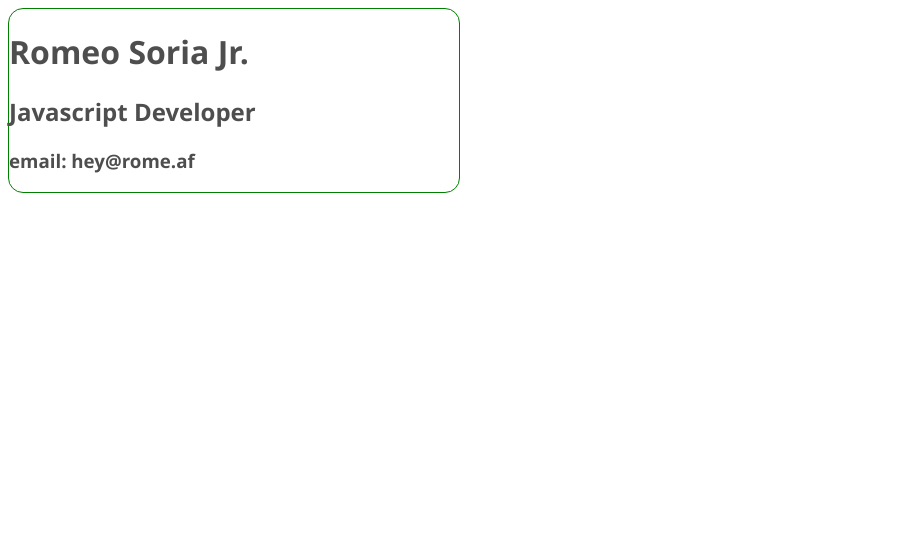
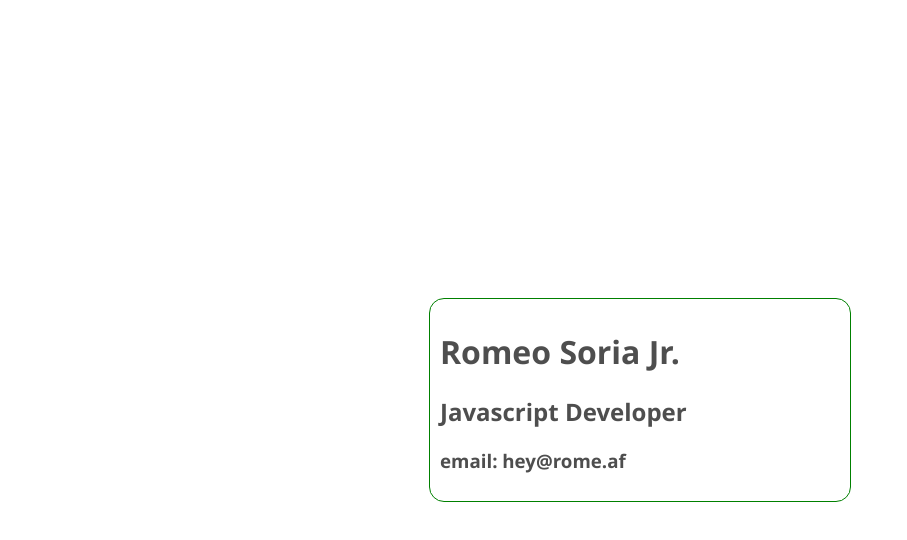
Before and after one commit to romeosoriajr/suprome, an Eleventy site: page src/index.njk in a window 1280 px wide. Shown: the whole page, without its empty margins (0-907 px from the left). Built offline with nearby package versions, Linux system fonts and the light colour scheme; Eleventy itself is replaced by a stand-in of ours; files that its build step writes are made by us from their sources.

Commit message:
centered profilecard

```diff
--- a/src/_includes/default.njk
+++ b/src/_includes/default.njk
@@ -8,6 +8,8 @@ title: Romeo Soria Jr.
     <title>{{ title }}</title>
   </head>
   <body>
-    {{ content | safe }}
+    <div class="container">
+      {{ content | safe }}
+    </div>
   </body>
 </html>
--- a/src/css/styles.css
+++ b/src/css/styles.css
@@ -4,8 +4,25 @@
   color: #4E4E4E;
 }
 
-.profile-card .card {
-  max-width: 450px;
+html, body {
+  height: 100%;
+}
+
+body {
+  margin: 0;
+}
+
+.container {
+  height: 100%;
+  display: flex;
+  align-items: center;
+  justify-content: center;
+}
+
+
+.profile-card{
+  padding: 10px;
+  min-width: 400px;
   border: 1px solid green;
   border-radius: 15px;
 }
```
